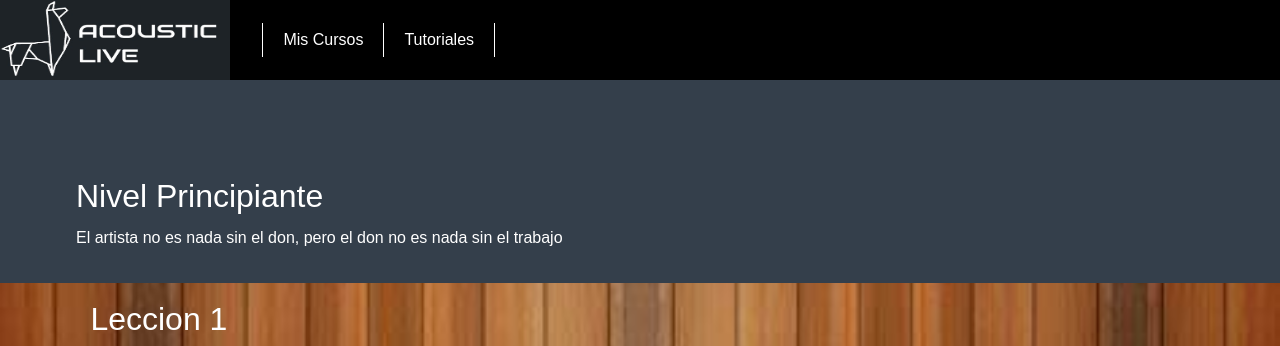
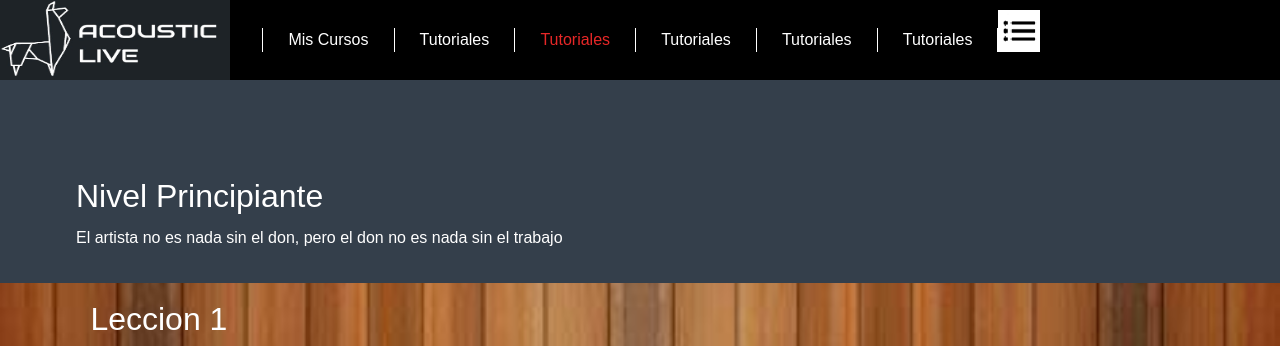
Before and after one commit to Dachv1999/AcousticLive, a Django app: page /Nivel_Principiante/ in a window 1280 px wide. Shown: the top 346 px of the page. Run offline with Django 3.2, Linux system fonts and the light colour scheme; some libraries are stand-ins or nearby versions.

Commit message:
nav bar listo 1 bug

```diff
--- a/Acoustic_Live/Acoustic_Live/Templates/Vista_Nivel_Principiante.html
+++ b/Acoustic_Live/Acoustic_Live/Templates/Vista_Nivel_Principiante.html
@@ -16,14 +16,21 @@
             <div class="logo">
                 <img src="{% static 'Imagenes/Logo.jpg' %}" width="100%" height="100%">
             </div>
+            <input type="checkbox" id="btn-menu">
+
             <div class="lista-barra-navegacion">
                 <ul>
                     <li id="btn-primero"><a style="color: white;"href="#">Mis Cursos</a></li>
                     <li><a style="color: white;"href="#">Tutoriales</a></li>
+                    <li><a style="color: rgb(230, 39, 39);"href="#">Tutoriales</a></li>
+                    <li><a style="color: white;"href="#">Tutoriales</a></li>
+                    <li><a style="color: white;"href="#">Tutoriales</a></li>
+                    <li><a style="color: white;"href="#">Tutoriales</a></li>
+
                 </ul>
-                <input type="checkbox" id="btn-menu">
-                <label  for="btn-menu"><img src="{% static 'Imagenes/i.png' %}" style="margin-top: 10px"></label>
+
             </div>
+            <label  for="btn-menu"><img src="{% static 'Imagenes/i.png' %}" style="margin-top: 10px" ></label>
         </nav>
     </header>
     <main class="main">
--- a/Acoustic_Live/static/css/style.css
+++ b/Acoustic_Live/static/css/style.css
@@ -34,9 +34,10 @@ main{
 }
 
 .lista-barra-navegacion label{
-    display: none;
+    /*display: none;*/
     width: 42px;
     height: 42px;
+    margin-right: 20px; /*margen  al lado derecho*/
 }
 .lista-barra-navegacion label:hover{
     cursor: pointer;
@@ -45,25 +46,25 @@ main{
 .nav{
     width: 100%;
     height: 100%;
+    display: flex;
 }
 
 .logo{
     width: 18%;
     height:80px;
-    display: flex;
+
     justify-content:flex-start ;
 }
 
 
 .lista-barra-navegacion{
-    width: 82%;
+    width: 60%;
     height: 100%;
-    display: flex;
 
 }
 
 .lista-barra-navegacion ul{
-    width: 90%;
+    width: 100%;
     height: 100%;
     display: flex;
     justify-content:  flex-start;/*los botones al inicio empezanod de derecha*/
@@ -76,7 +77,7 @@ main{
 .lista-barra-navegacion ul li{
     list-style: none;
     text-align: center;
-    /*flex-grow: 1; descomentar cuando se pongan mas botones a la barra de tarea*/
+    flex-grow: 1;
     border-right: 1px solid #fff;
 }
 
@@ -84,7 +85,7 @@ main{
     text-decoration:none;
     color: white;
     display: block;
-    padding: 5px 20px;
+    /*padding: 0px 10px; creo que es para los botones*/
 }
 #btn-primero{
     border-left: 1px solid #fff;
@@ -92,10 +93,11 @@ main{
 
 @media (max-width:768px){
     .nav{
-        display: block;
+        display:flex;
+        justify-content: flex-start;
     }
     .logo{
-        width: 100%;
+        width: 30%;
         height: 80px;
 
     }
```
